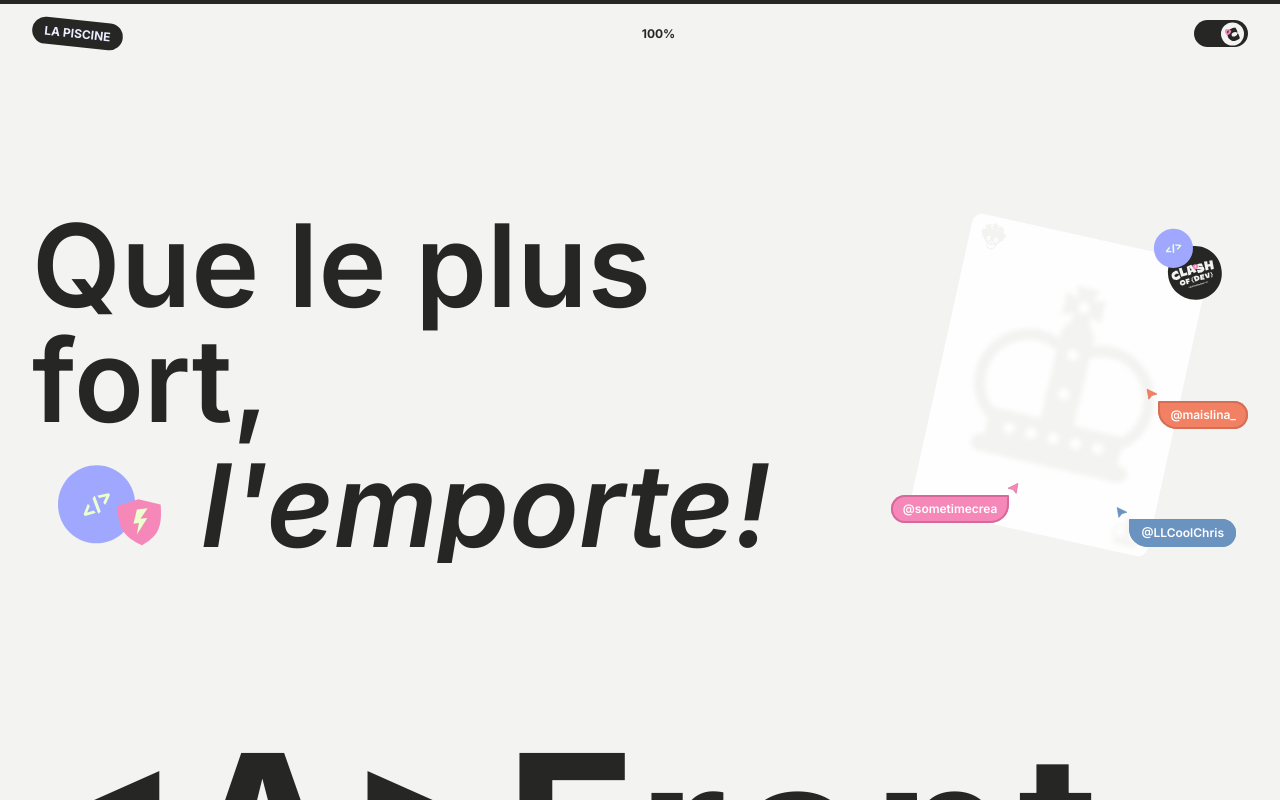
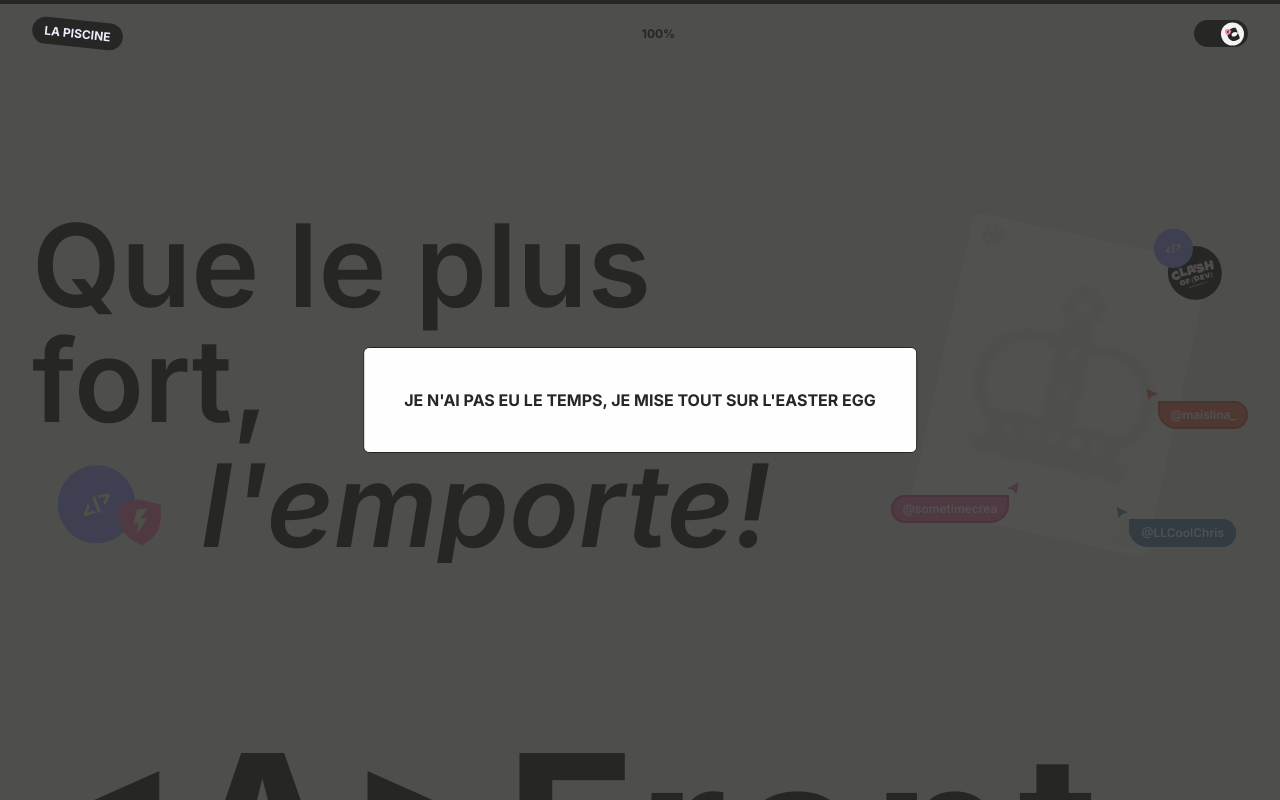
Before and after one commit to AlexDDevv/piscineClashOfDevs, a Next.js app: page / in a window 1280 px wide. Both pictures are taken after a click on the element 1220 px from the left and 33 px from the top of the page. Shown: the top 800 px of the page. Built offline with nearby package versions, Linux system fonts and the light colour scheme.

Commit message:
✨ Add a shitty modal instead of animation, no time

```diff
--- a/src/app/page.tsx
+++ b/src/app/page.tsx
@@ -1,4 +1,5 @@
 "use client"
+import { useState } from "react"
 import Image from "next/image";
 import Header from "@/components/Header";
 import logoTitle from "../assets/img/logoTitle.svg"
@@ -10,6 +11,12 @@ import logoFinalSection from "../assets/img/logoTitleFinalSection.svg"
 import { motion } from "framer-motion"
 
 export default function Home() {
+    const [showModal, setShowModal] = useState(false)
+
+    const handleModal = () => {
+        setShowModal(!showModal)
+    }
+
     const translateInMotion = {
         initial: { translateX: "-500px", opacity: 0 },
         animate: { translateX: 0, opacity: 1 },
@@ -19,7 +26,9 @@ export default function Home() {
 
     return (
         <>
-            <Header />
+            <Header
+                handleModal={handleModal}
+            />
             <main>
                 <section className="flex items-center justify-between max-w-[1440px] mx-auto max-[1440px]:px-8 mb-40 mt-52 overflow-hidden">
                     <div>
@@ -85,7 +94,7 @@ export default function Home() {
                             />
                         </div>
                         <div className="relative z-50">
-                            <button type="button" className="font-inter font-bold text-bgBlack text-sm bg-bgBeige rounded-[60px] py-5 px-[51px]">Enter Next Level</button>
+                            <button type="button" className="font-inter font-bold text-bgBlack text-sm bg-bgBeige rounded-[60px] py-5 px-[51px]" onClick={handleModal}>Enter Next Level</button>
                             {data.logoCTA.map(logo => (
                                 <Image
                                     key={logo.alt}
@@ -101,6 +110,14 @@ export default function Home() {
                 </section>
                 <Footer />
             </main>
+            {showModal && (
+                <>
+                    <div className="bg-bgWhite border border-bgBlack rounded-md fixed top-1/2 left-1/2 z-50 p-10" style={{ transform: "translate(-50%,-50%)" }}>
+                        <p className="font-inter font-bold uppercase text-bgBlack text-center">Je n'ai pas eu le temps, je mise tout sur l'Easter Egg</p>
+                    </div>
+                    <div className="bg-bgBlack/80 w-full h-full fixed top-0 left-0 z-40" onClick={handleModal}></div>
+                </>
+            )}
         </>
     );
 }
```
